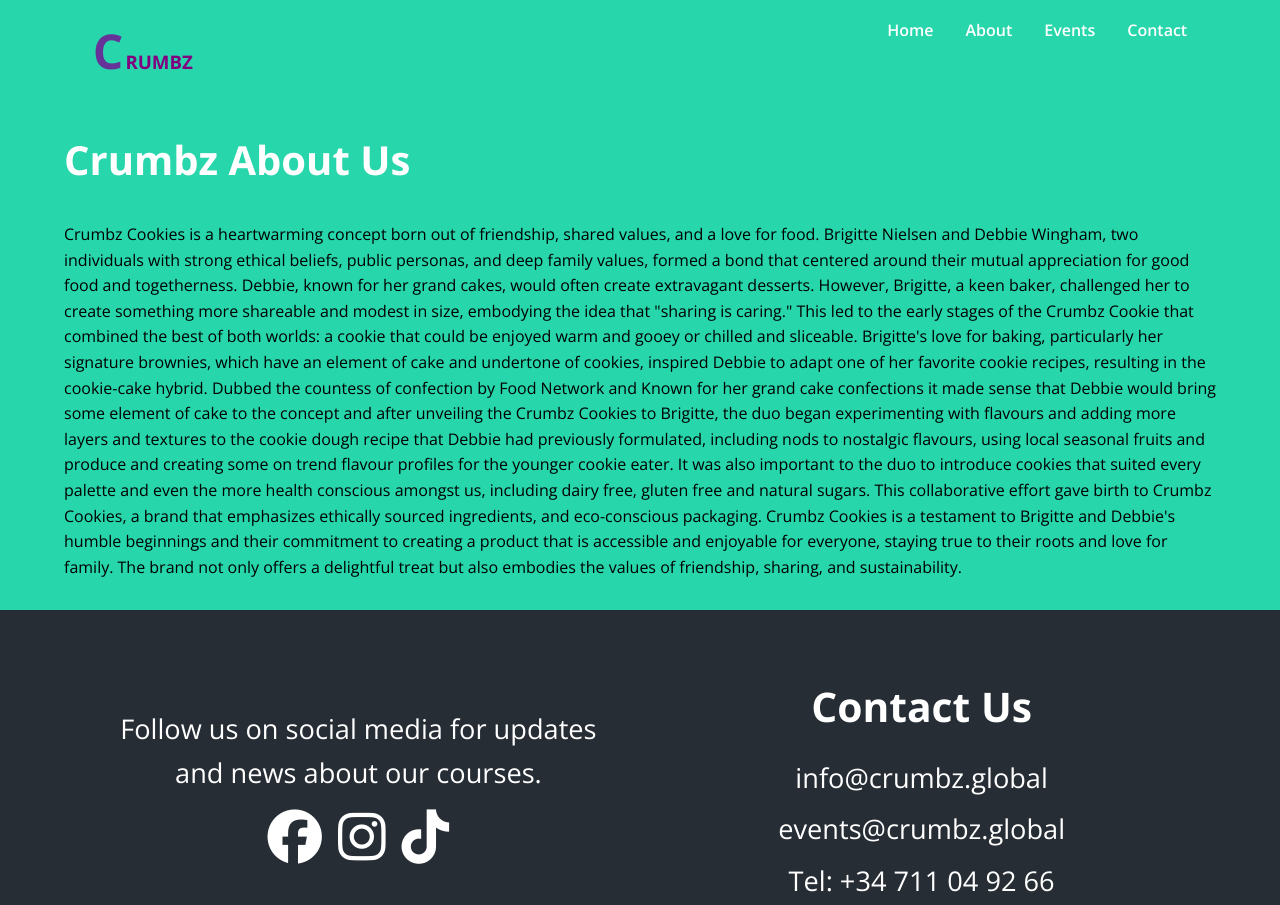
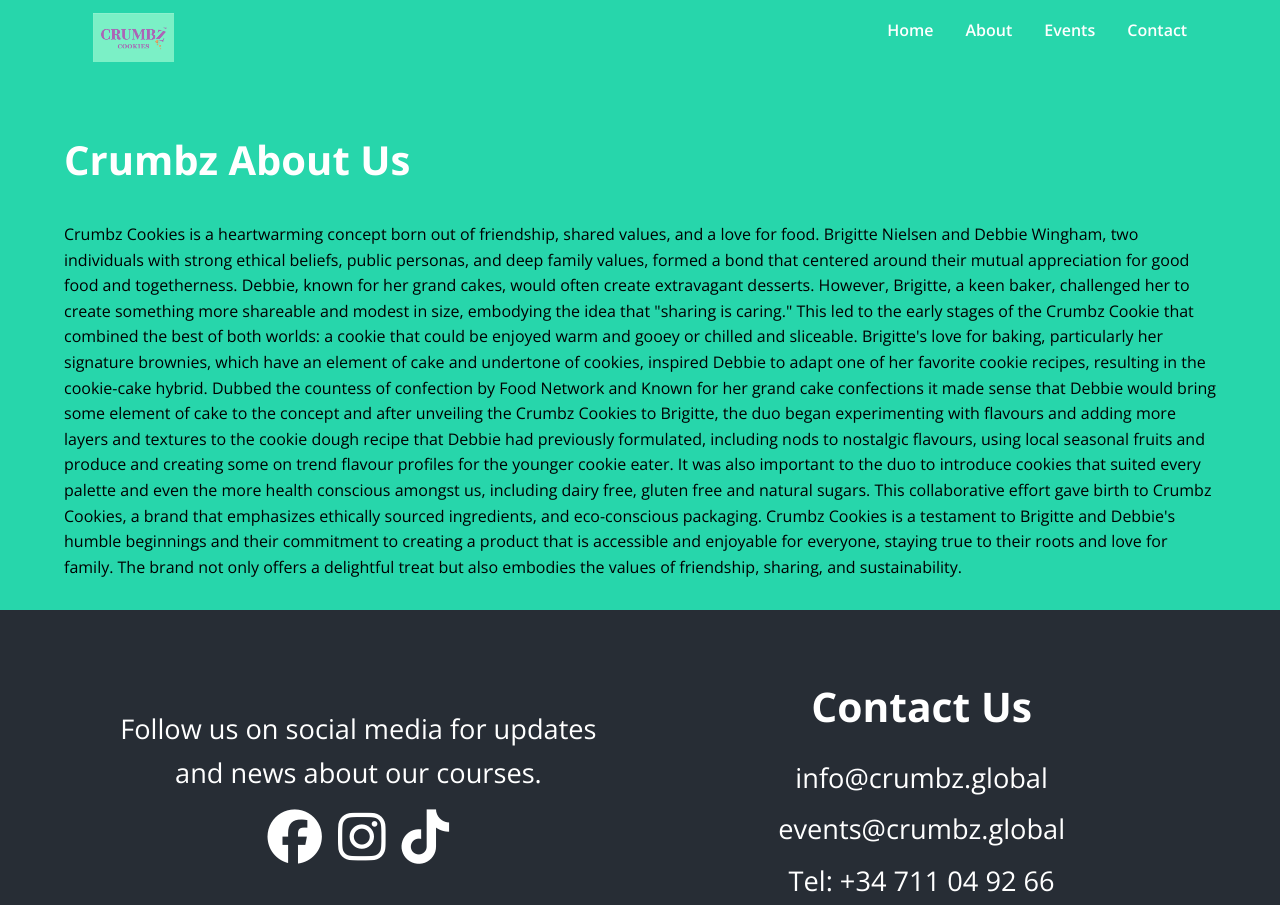
Before and after one commit to MdMehediHasan22/crumbz, a plain HTML site: page details.html in a window 1280 px wide. Shown: the top 905 px of the page. Drawn offline with nearby package versions, Linux system fonts and the light colour scheme.

Commit message:
complete

```diff
--- a/details.html
+++ b/details.html
@@ -24,7 +24,7 @@
     <nav class="navbar">
         <div class="navbar_container container">
             <div class="navbar_logo">
-                <h3>CRUMBZ</h3>
+                <img src="/images/logo.png" alt="">
             </div>
             <div class="navbar_menu">
                 <ul class="navbar_menu-list">
```
